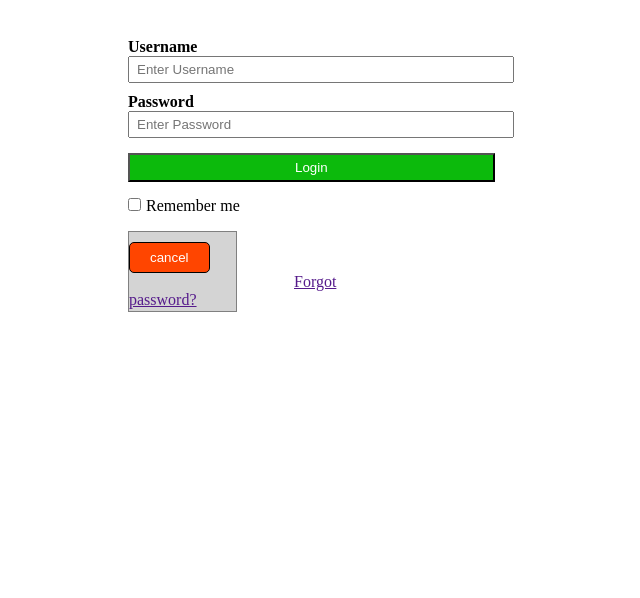
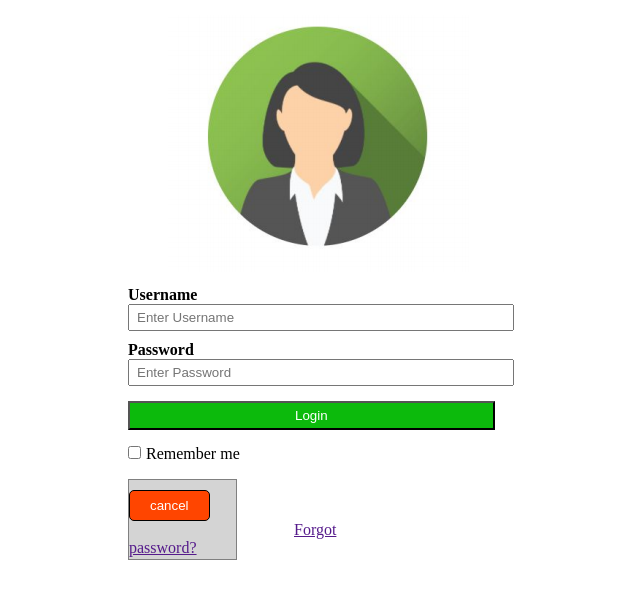
Before and after one commit to namanrath007/MERN, a plain HTML site: page task11.html in a window 1280 px wide. Shown: the whole page, without its empty margins (430-1070 px from the left). Drawn offline with Linux system fonts and the light colour scheme; the site is published under a folder, as on GitHub Pages, so addresses that start at the root find nothing.

Commit message:
Update task11.html

```diff
--- a/task11.html
+++ b/task11.html
@@ -54,7 +54,7 @@
     </style>
     <div class="container">
         <div class="profile">
-            <img src="/images/profile.png" alt="">
+            <img src="./images/profile.png" alt="">
         </div>
         <div class="cont">
             <form action="/action.php">
```
